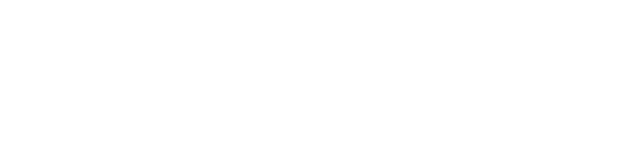
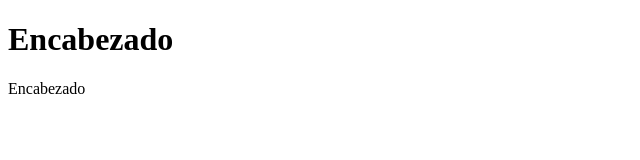
Before and after one commit to javimira82/WebDesign, a plain HTML site: page index.htm in a window 1280 px wide. Shown: the whole page, without its empty margins (0-640 px from the left). Drawn offline with Linux system fonts and the light colour scheme.

Commit message:
segundo commit ab

```diff
--- a/index.htm
+++ b/index.htm
@@ -5,6 +5,9 @@
     <title>Web Design</title>
   </head>
   <body>
-
+    <h1>Encabezado</h1>
+    <header>
+      <p>Encabezado</p>
+    </header>
   </body>
 </html>
```
